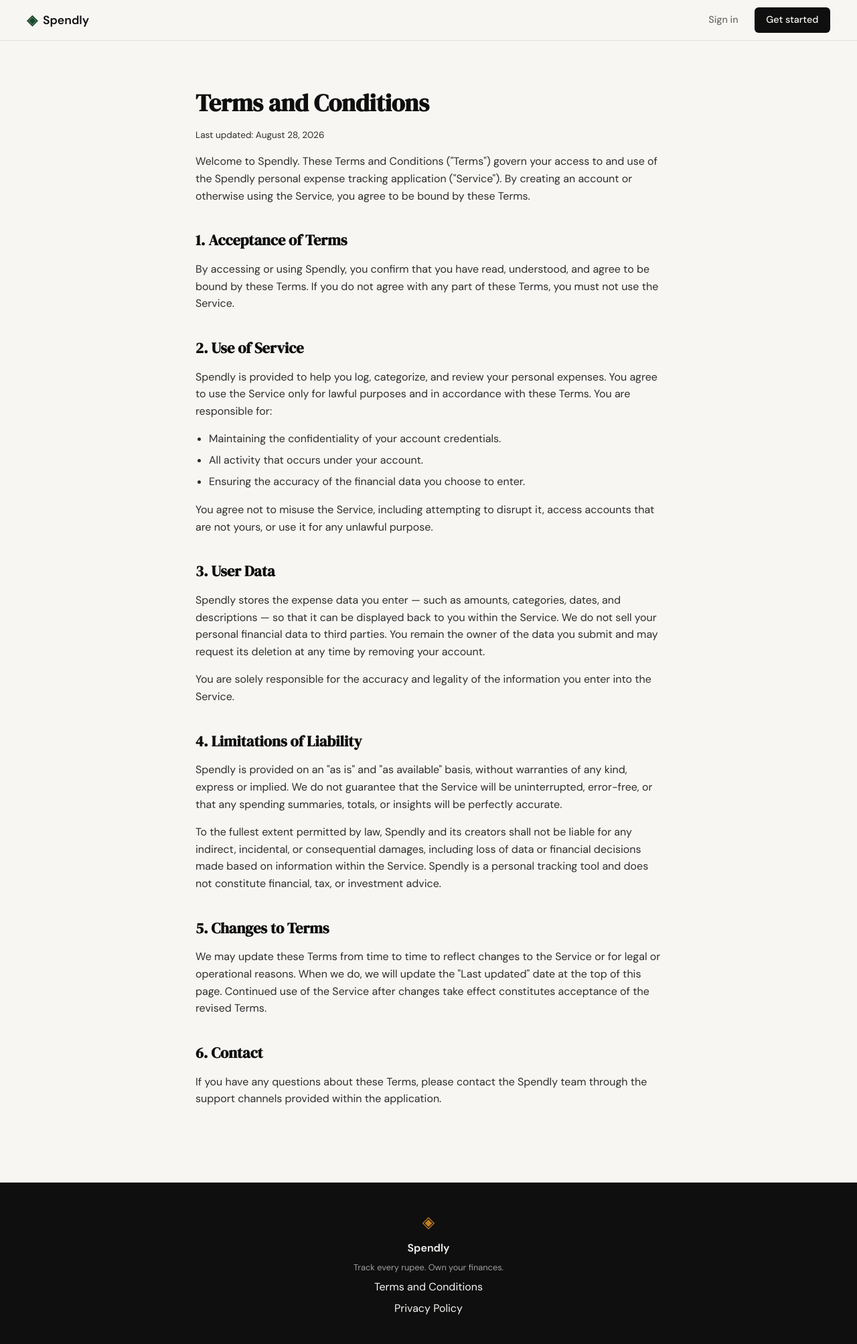
After one commit to zain01-coder/Spendly, a Flask app: page /terms in a window 1280 px wide. The commit adds this page. Shown: the whole page at 67% size. Run offline with Flask 3, Linux system fonts and the light colour scheme.

Commit message:
landing: add terms and conditions page and route

```diff
--- a/app.py
+++ b/app.py
@@ -20,6 +20,11 @@ def register():
 @app.route("/login")
 def login():
     return render_template("login.html")
+
+
+@app.route("/terms")
+def terms():
+    return render_template("terms.html")
 
 
 # ------------------------------------------------------------------ #
--- a/static/css/style.css
+++ b/static/css/style.css
@@ -508,6 +508,49 @@ a { color: inherit; text-decoration: none; }
 }
 
 /* ------------------------------------------------------------------ */
+/* Legal pages                                                         */
+/* ------------------------------------------------------------------ */
+
+.legal-section {
+    max-width: 760px;
+    margin: 0 auto;
+    padding: 4rem 2rem 6rem;
+}
+
+.legal-title {
+    font-family: var(--font-display);
+    font-size: 2.25rem;
+    margin-bottom: 0.5rem;
+}
+
+.legal-updated {
+    color: var(--ink-faint);
+    font-size: 0.85rem;
+    margin-bottom: 2.5rem;
+}
+
+.legal-section h2 {
+    font-family: var(--font-display);
+    font-size: 1.4rem;
+    color: var(--ink);
+    margin: 2.25rem 0 0.75rem;
+}
+
+.legal-section p {
+    color: var(--ink-soft);
+    margin-bottom: 1rem;
+}
+
+.legal-section ul {
+    color: var(--ink-soft);
+    margin: 0 0 1rem 1.25rem;
+}
+
+.legal-section li {
+    margin-bottom: 0.4rem;
+}
+
+/* ------------------------------------------------------------------ */
 /* Responsive                                                          */
 /* ------------------------------------------------------------------ */
 
--- a/templates/base.html
+++ b/templates/base.html
@@ -34,7 +34,7 @@
             <span class="brand-icon">◈</span>
             <span class="footer-name">Spendly</span>
             <p class="footer-copy">Track every rupee. Own your finances.</p>
-            <a href="#">Terms and Conditions</a>
+            <a href="{{ url_for('terms') }}">Terms and Conditions</a>
             <a href="#">Privacy Policy</a>
         </div>
     </footer>
--- /dev/null
+++ b/templates/terms.html
@@ -0,0 +1,40 @@
+{% extends "base.html" %}
+
+{% block title %}Terms and Conditions — Spendly{% endblock %}
+
+{% block content %}
+
+<section class="legal-section">
+    <h1 class="legal-title">Terms and Conditions</h1>
+    <p class="legal-updated">Last updated: August 28, 2026</p>
+
+    <p>Welcome to Spendly. These Terms and Conditions ("Terms") govern your access to and use of the Spendly personal expense tracking application ("Service"). By creating an account or otherwise using the Service, you agree to be bound by these Terms.</p>
+
+    <h2>1. Acceptance of Terms</h2>
+    <p>By accessing or using Spendly, you confirm that you have read, understood, and agree to be bound by these Terms. If you do not agree with any part of these Terms, you must not use the Service.</p>
+
+    <h2>2. Use of Service</h2>
+    <p>Spendly is provided to help you log, categorize, and review your personal expenses. You agree to use the Service only for lawful purposes and in accordance with these Terms. You are responsible for:</p>
+    <ul>
+        <li>Maintaining the confidentiality of your account credentials.</li>
+        <li>All activity that occurs under your account.</li>
+        <li>Ensuring the accuracy of the financial data you choose to enter.</li>
+    </ul>
+    <p>You agree not to misuse the Service, including attempting to disrupt it, access accounts that are not yours, or use it for any unlawful purpose.</p>
+
+    <h2>3. User Data</h2>
+    <p>Spendly stores the expense data you enter — such as amounts, categories, dates, and descriptions — so that it can be displayed back to you within the Service. We do not sell your personal financial data to third parties. You remain the owner of the data you submit and may request its deletion at any time by removing your account.</p>
+    <p>You are solely responsible for the accuracy and legality of the information you enter into the Service.</p>
+
+    <h2>4. Limitations of Liability</h2>
+    <p>Spendly is provided on an "as is" and "as available" basis, without warranties of any kind, express or implied. We do not guarantee that the Service will be uninterrupted, error-free, or that any spending summaries, totals, or insights will be perfectly accurate.</p>
+    <p>To the fullest extent permitted by law, Spendly and its creators shall not be liable for any indirect, incidental, or consequential damages, including loss of data or financial decisions made based on information within the Service. Spendly is a personal tracking tool and does not constitute financial, tax, or investment advice.</p>
+
+    <h2>5. Changes to Terms</h2>
+    <p>We may update these Terms from time to time to reflect changes to the Service or for legal or operational reasons. When we do, we will update the "Last updated" date at the top of this page. Continued use of the Service after changes take effect constitutes acceptance of the revised Terms.</p>
+
+    <h2>6. Contact</h2>
+    <p>If you have any questions about these Terms, please contact the Spendly team through the support channels provided within the application.</p>
+</section>
+
+{% endblock %}
```
